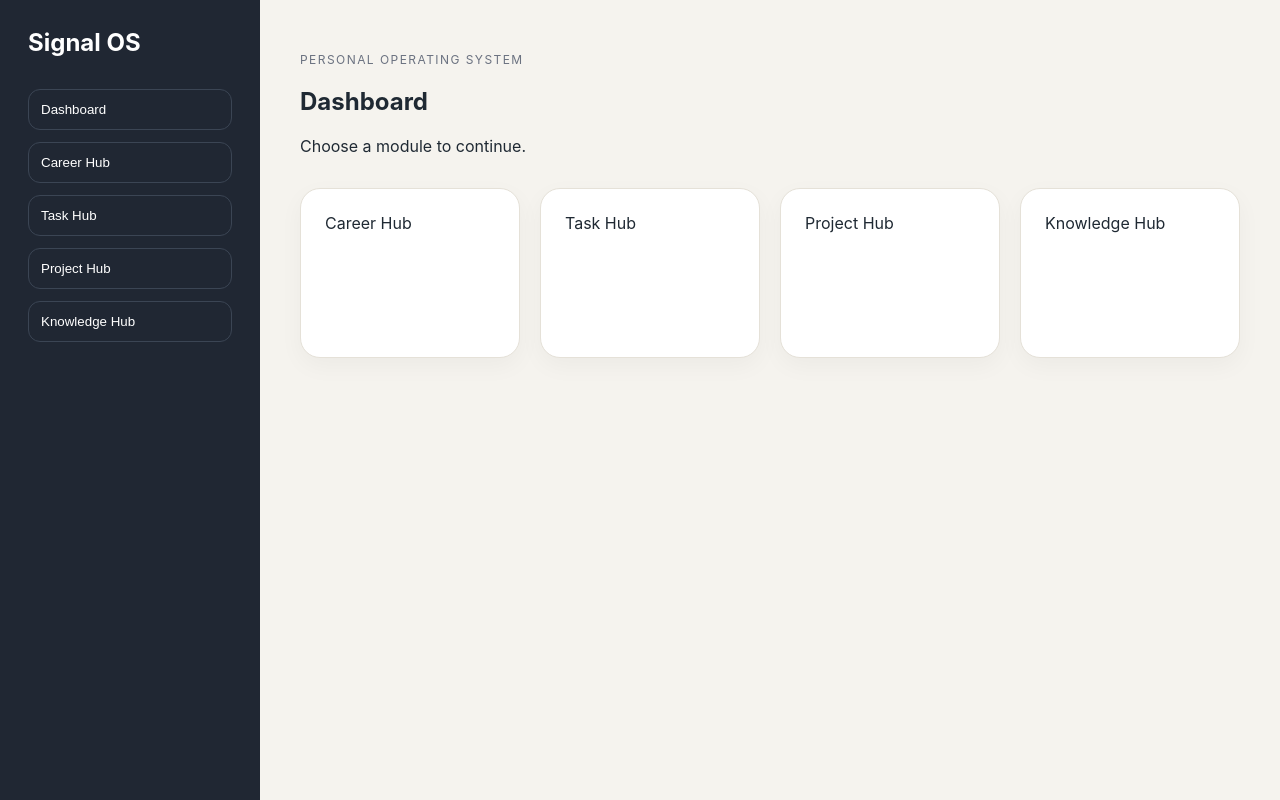
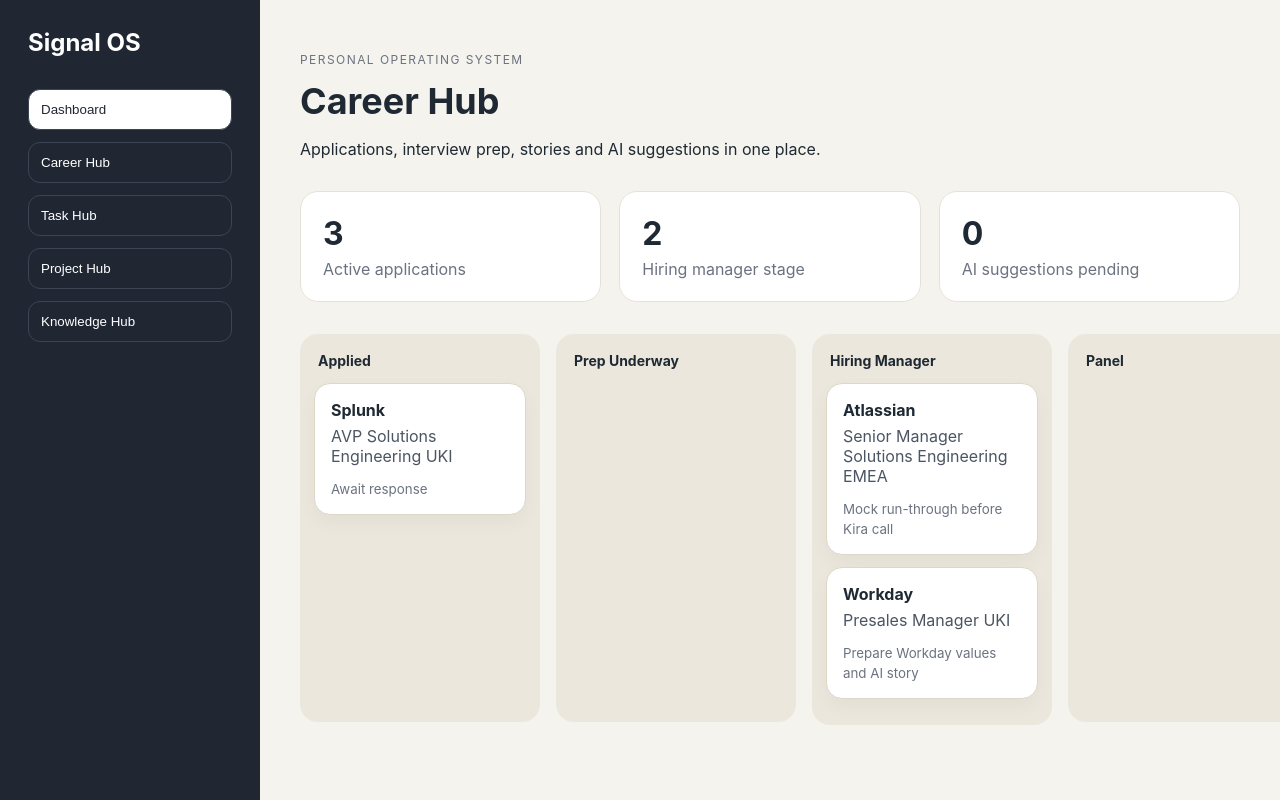
Before and after one commit to smith-l/signal-os, a website built with Vite: page index.html in a window 1280 px wide. Built offline with nearby package versions, Linux system fonts and the light colour scheme.

Commit message:
Add Career Hub board shell

```diff
--- a/src/main.js
+++ b/src/main.js
@@ -1,11 +1,34 @@
 import './style.css'
+
+const statuses = ['Applied', 'Prep Underway', 'Hiring Manager', 'Panel', 'Offer', 'Closed']
+
+const applications = [
+  {
+    company: 'Atlassian',
+    role: 'Senior Manager Solutions Engineering EMEA',
+    status: 'Hiring Manager',
+    nextAction: 'Mock run-through before Kira call'
+  },
+  {
+    company: 'Workday',
+    role: 'Presales Manager UKI',
+    status: 'Hiring Manager',
+    nextAction: 'Prepare Workday values and AI story'
+  },
+  {
+    company: 'Splunk',
+    role: 'AVP Solutions Engineering UKI',
+    status: 'Applied',
+    nextAction: 'Await response'
+  }
+]
 
 document.querySelector('#app').innerHTML = `
   <main class="app-shell">
     <aside class="sidebar">
       <h1>Signal OS</h1>
       <nav>
-        <button>Dashboard</button>
+        <button class="active">Dashboard</button>
         <button>Career Hub</button>
         <button>Task Hub</button>
         <button>Project Hub</button>
@@ -14,18 +37,43 @@
     </aside>
 
     <section class="main-panel">
-      <header>
+      <header class="page-header">
         <p class="eyebrow">Personal Operating System</p>
-        <h2>Dashboard</h2>
-        <p>Choose a module to continue.</p>
+        <h2>Career Hub</h2>
+        <p>Applications, interview prep, stories and AI suggestions in one place.</p>
       </header>
 
-      <div class="module-grid">
-        <article>Career Hub</article>
-        <article>Task Hub</article>
-        <article>Project Hub</article>
-        <article>Knowledge Hub</article>
-      </div>
+      <section class="summary-grid">
+        <article>
+          <span>${applications.length}</span>
+          <p>Active applications</p>
+        </article>
+        <article>
+          <span>2</span>
+          <p>Hiring manager stage</p>
+        </article>
+        <article>
+          <span>0</span>
+          <p>AI suggestions pending</p>
+        </article>
+      </section>
+
+      <section class="board">
+        ${statuses.map(status => `
+          <div class="column">
+            <h3>${status}</h3>
+            ${applications
+              .filter(app => app.status === status)
+              .map(app => `
+                <article class="card">
+                  <h4>${app.company}</h4>
+                  <p>${app.role}</p>
+                  <small>${app.nextAction}</small>
+                </article>
+              `).join('')}
+          </div>
+        `).join('')}
+      </section>
     </section>
   </main>
 `
--- a/src/style.css
+++ b/src/style.css
@@ -35,8 +35,14 @@
   text-align: left;
 }
 
+.sidebar button.active {
+  background: white;
+  color: #202733;
+}
+
 .main-panel {
   padding: 40px;
+  overflow-x: auto;
 }
 
 .eyebrow {
@@ -46,32 +52,86 @@
   font-size: 12px;
 }
 
-.module-grid {
-  display: grid;
-  grid-template-columns: repeat(4, minmax(160px, 1fr));
-  gap: 20px;
-  margin-top: 32px;
+.page-header h2 {
+  font-size: 36px;
+  margin: 0;
 }
 
-.module-grid article {
+.summary-grid {
+  display: grid;
+  grid-template-columns: repeat(3, 1fr);
+  gap: 18px;
+  margin: 32px 0;
+}
+
+.summary-grid article {
   background: white;
   border: 1px solid #e5e1d8;
-  border-radius: 20px;
-  padding: 24px;
-  min-height: 120px;
-  box-shadow: 0 8px 24px rgba(0,0,0,.04);
+  border-radius: 18px;
+  padding: 22px;
 }
 
-@media (max-width: 800px) {
+.summary-grid span {
+  font-size: 32px;
+  font-weight: 700;
+}
+
+.summary-grid p {
+  margin: 6px 0 0;
+  color: #6b7280;
+}
+
+.board {
+  display: grid;
+  grid-template-columns: repeat(6, minmax(240px, 1fr));
+  gap: 16px;
+  align-items: start;
+}
+
+.column {
+  background: #ebe7dd;
+  border-radius: 18px;
+  padding: 14px;
+  min-height: 360px;
+}
+
+.column h3 {
+  font-size: 14px;
+  margin: 4px 4px 14px;
+}
+
+.card {
+  background: white;
+  border-radius: 16px;
+  padding: 16px;
+  margin-bottom: 12px;
+  border: 1px solid #ddd7ca;
+  box-shadow: 0 8px 20px rgba(0,0,0,.04);
+}
+
+.card h4 {
+  margin: 0 0 6px;
+}
+
+.card p {
+  margin: 0 0 12px;
+  color: #4b5563;
+}
+
+.card small {
+  color: #6b7280;
+}
+
+@media (max-width: 900px) {
   .app-shell {
     grid-template-columns: 1fr;
   }
 
-  .sidebar {
-    position: static;
+  .summary-grid {
+    grid-template-columns: 1fr;
   }
 
-  .module-grid {
-    grid-template-columns: 1fr;
+  .board {
+    grid-template-columns: repeat(6, 240px);
   }
 }
```
Also changed, not shown: wrangler.toml (+8 -0 lines), 7 other files.
